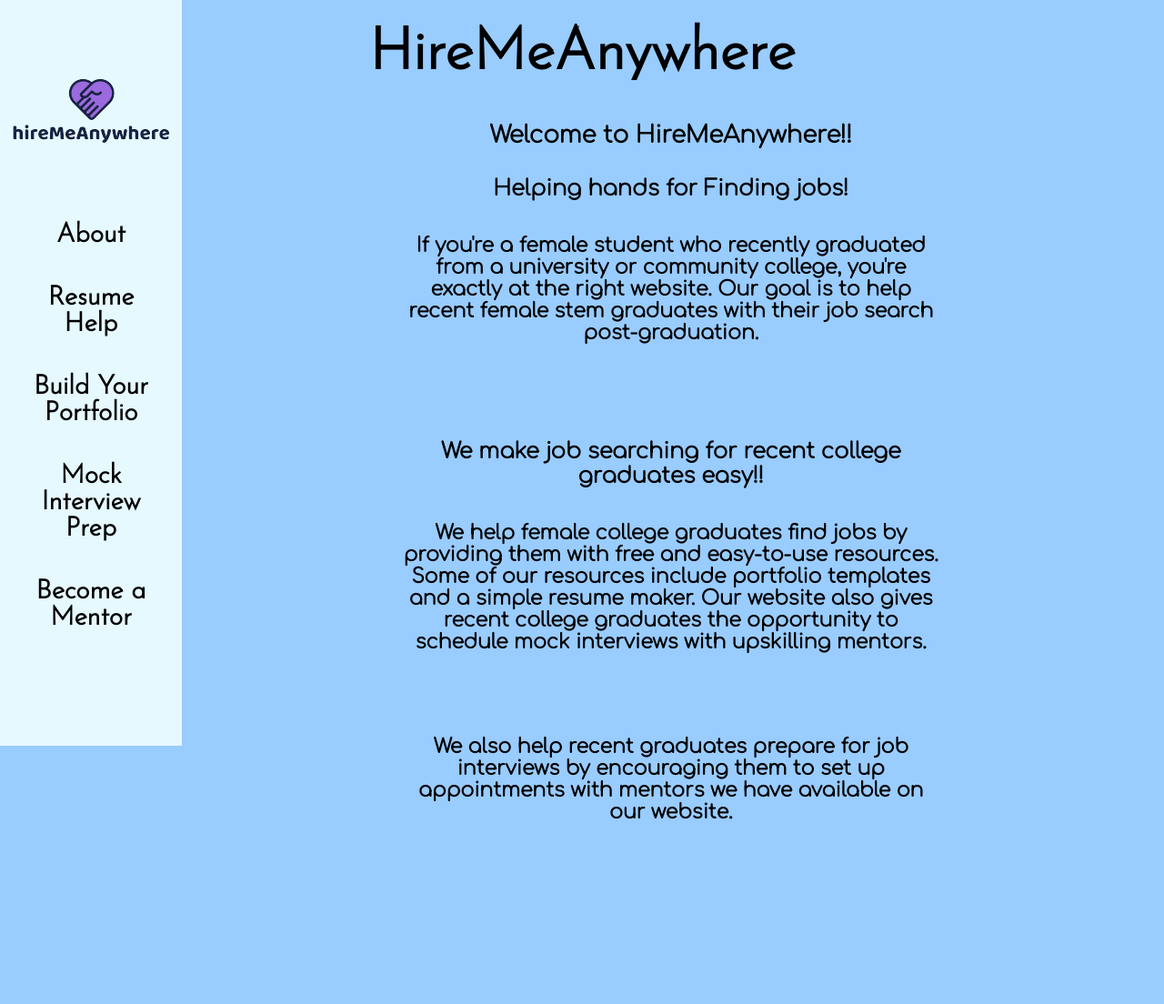
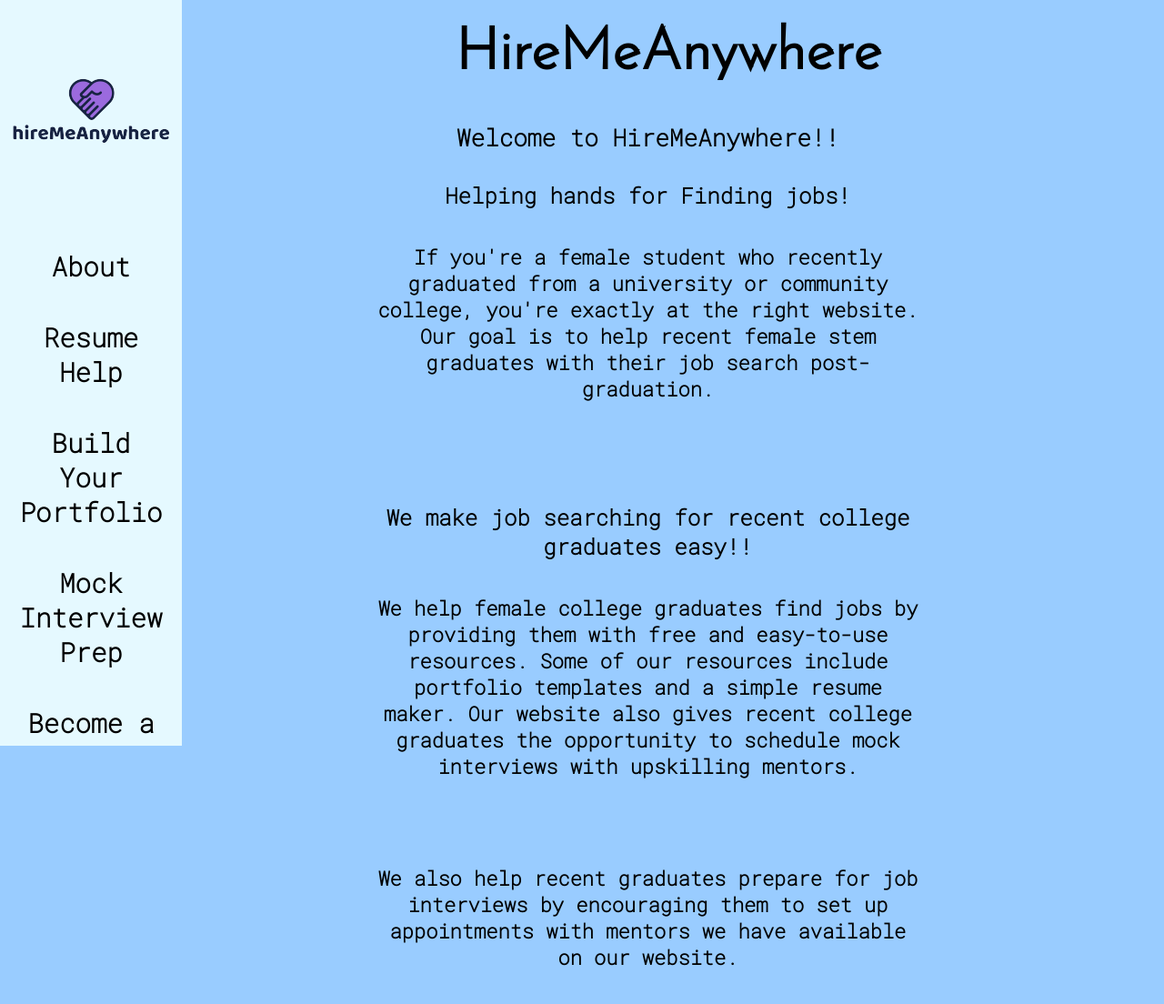
Before and after one commit to helencordova12/hiremeanywhere-project, a PHP site: page /index.php in a window 1280 px wide. Shown: the whole page at 91% size. Before the commit the page ends 901 px from the top, so only its background shows below. Run offline with PHP 8.4, Linux system fonts and the light colour scheme; some libraries are stand-ins or nearby versions.

Commit message:
Update design.css

```diff
--- a/design.css
+++ b/design.css
@@ -1,7 +1,7 @@
-@import url('https://fonts.googleapis.com/css2?family=Comfortaa:wght@300&display=swap');
+@import url('https://fonts.googleapis.com/css2?family=Roboto+Mono:wght@200&display=swap');
 * {
   text-align: center;
-  font-family: 'Comfortaa', cursive;
+  font-family: 'Roboto Mono', monospace;
 }
 header {
   color: black;
@@ -10,6 +10,7 @@
   font-weight: bold;
   font-family: "Josefin Sans", sans-serif;
   padding: 20px;
+  margin-left: 15%
 }
 body {
   background-color: #99ccff;
@@ -26,11 +27,7 @@
   padding-top: 20px;
   font-family: "Josefin Sans", sans-serif;
 }
-.logo {
-	top:0;
-	left:0;
-  padding-bottom: -900px;
-}
+
 .sidenav a {
   padding: 6px 8px 6px 16px;
   text-decoration: none;
@@ -38,25 +35,22 @@
   color: black;
   display: block;
   padding-top: 100px;
-  font-family: "Josefin Sans", sans-serif;
 }
 
 .sidenav a:hover {
   color: #9b9191da;
-  font-family: "Josefin Sans", sans-serif;
 }
 
 #firstOption {
   font-size: 29px;
   padding: 20px;
+  padding-top: 50px;
   font-weight: bold;
-  font-family: "Josefin Sans", sans-serif;
 }
 #options {
   font-size: 29px;
   padding: 20px;
   font-weight: bold;
-  font-family: "Josefin Sans", sans-serif;
 }
 
 p {
@@ -144,7 +138,7 @@
 /*styling for the home page*/
 .content{
   width: 600px;
-  margin-left: 34%;
+  margin-left: 32%;
 }
 h2{
   font-size: 26px;
@@ -155,6 +149,3 @@
 h5{
   font-size: 22px;
 }
-#icon{
-  border-radius: 50%;
-}
```
